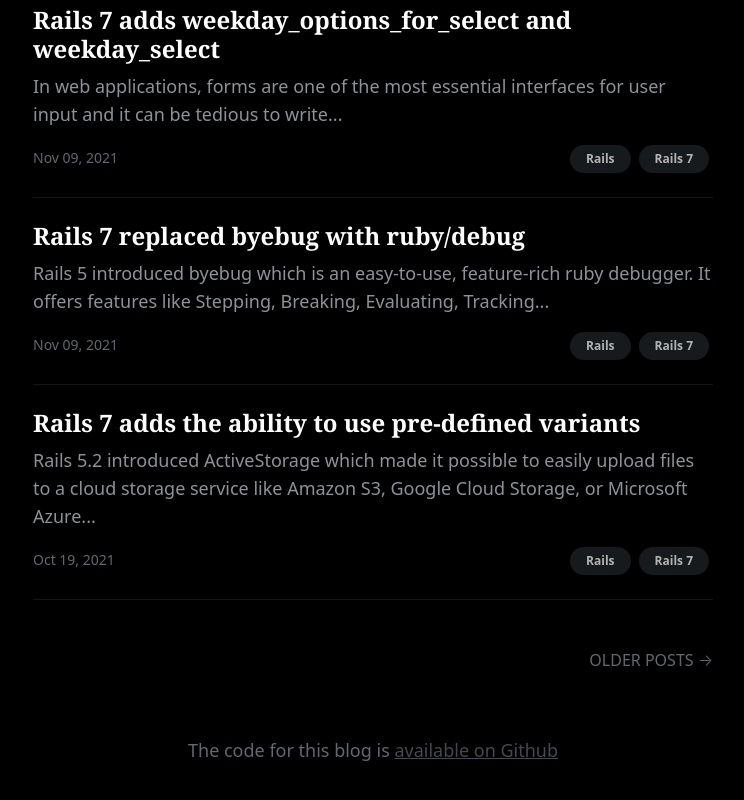
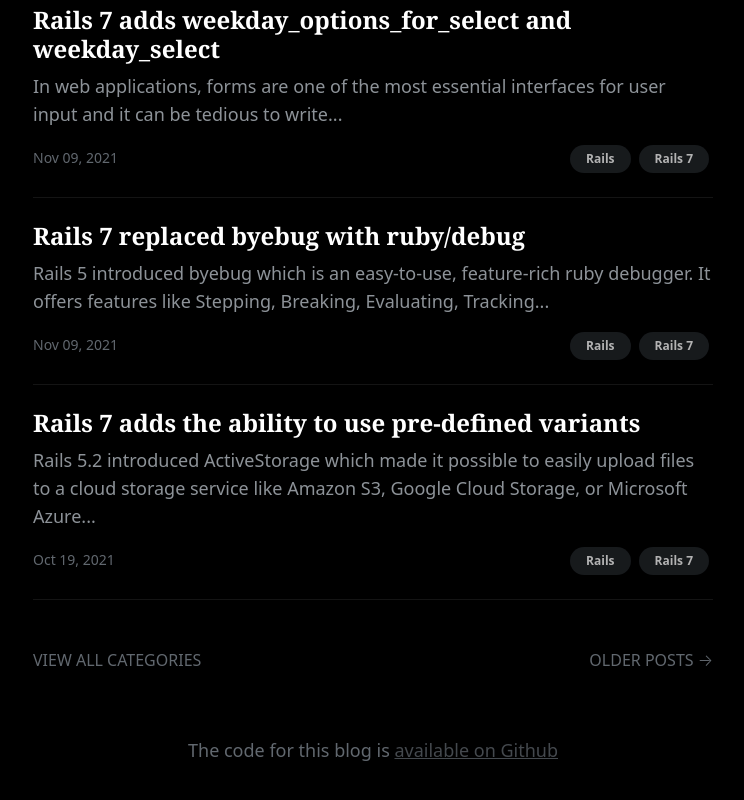
Before and after one commit to gaurav-varma/gauravvarma.dev, a Next.js app: page / in a window 1280 px wide. Shown: the part 674-1474 px from the top of the page, without its empty margins (267-1011 px from the left). Built offline with nearby package versions, Linux system fonts and the light colour scheme; no server answers.

Commit message:
Add link to view all categories

```diff
--- a/components/blogList.js
+++ b/components/blogList.js
@@ -25,6 +25,7 @@ export default function BlogList({ posts }) {
                     {post.categories.map((category) => (
                       <Link
                         href={`/blog/categories/${slugify(category)}`}
+                        key={slugify(category)}
                         passHref
                       >
                         <a href='replace'>
--- a/components/olderPostsLink.js
+++ b/components/olderPostLinks.js
@@ -1,15 +1,23 @@
 import Link from 'next/link';
 
-export default function OlderPostsLink() {
+export default function OlderPostsLinks() {
   return (
     <div className='container px-4 px-lg-5'>
       <div className='row gx-4 gx-lg-5 justify-content-center'>
         <div className='col-md-10 col-lg-8 col-xl-8 col-sm-12'>
-          <div className='d-flex justify-content-end mb-4 mt-4'>
+          <div className='d-flex mb-4 mt-4'>
+            <Link href='/categories/all' passHref>
+              <a
+                href='replace'
+                className='text-uppercase text-decoration-none fw-light subtext'
+              >
+                View All Categories
+              </a>
+            </Link>
             <Link href='/blog' passHref>
               <a
                 href='replace'
-                className='text-uppercase text-decoration-none fw-light subtext'
+                className='text-uppercase text-decoration-none fw-light subtext ms-auto'
               >
                 Older Posts →
               </a>
--- a/pages/index.js
+++ b/pages/index.js
@@ -2,7 +2,7 @@ import PropTypes from 'prop-types';
 import Header from '../layouts/header';
 import Footer from '../layouts/footer';
 import BlogList from '../components/blogList';
-import OlderPostsLink from '../components/olderPostsLink';
+import OlderPostsLinks from '../components/olderPostLinks';
 import { getAllPosts } from '../api/blog';
 
 export default function Home({ posts }) {
@@ -11,7 +11,7 @@ export default function Home({ posts }) {
     <main>
       <Header />
       <BlogList posts={recentPosts} />
-      <OlderPostsLink />
+      <OlderPostsLinks />
       <Footer />
     </main>
   );
```
